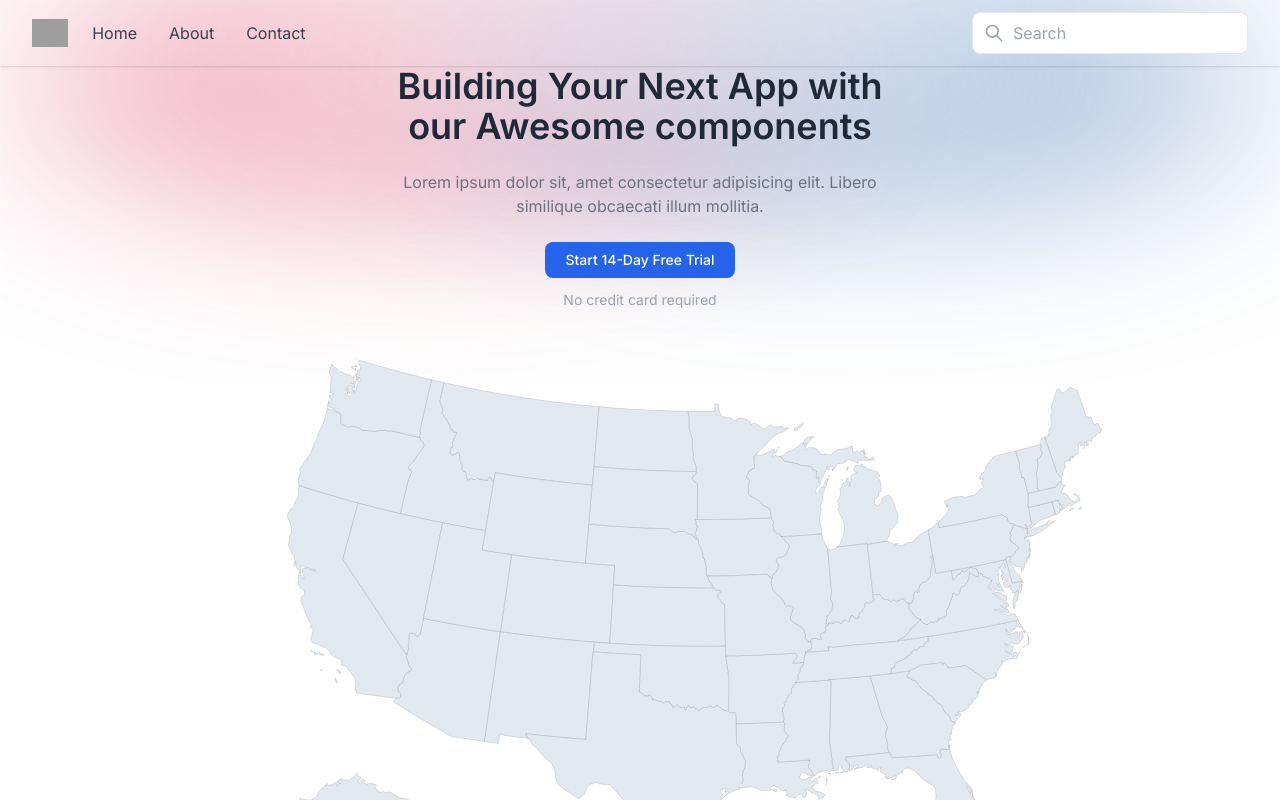
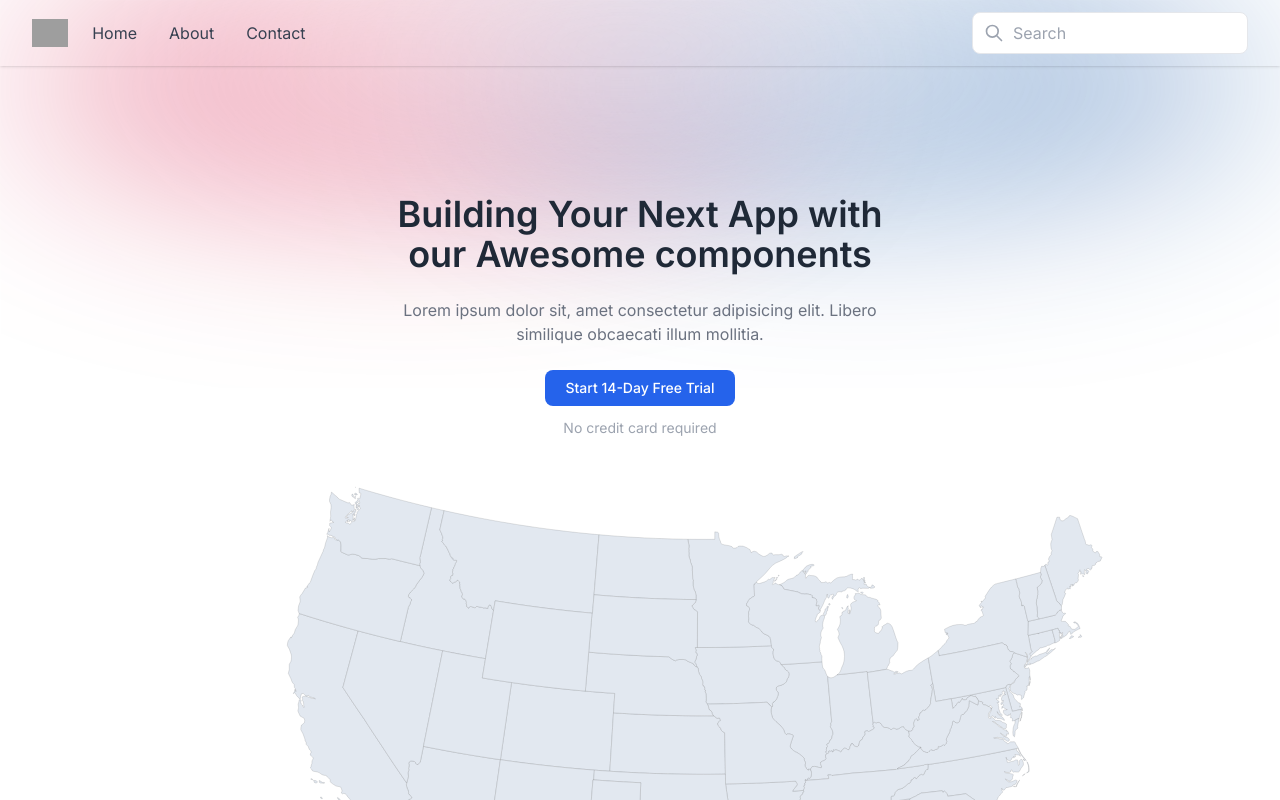
Before and after one commit to hiiqdesigns/paper-trails, a Next.js app: page / in a window 1280 px wide. Shown: the top 800 px of the page. Built offline with nearby package versions, Linux system fonts and the light colour scheme; grey boxes are pictures that could not be loaded.

Commit message:
updated layout and spacing

```diff
--- a/app/components/ui/tables/CandidateTable.tsx
+++ b/app/components/ui/tables/CandidateTable.tsx
@@ -18,9 +18,9 @@ export default function CandidateTable({
       </div>
 
       <div className="flex flex-col mt-6">
-        <div className="-mx-4 -my-2 overflow-x-auto sm:-mx-6 lg:-mx-8">
+        <div className="overflow-x-auto -my-2 md:-mx-6 lg:-mx-8">
           <div className="inline-block min-w-full py-2 align-middle md:px-6 lg:px-8">
-            <div className="overflow-hidden border border-gray-200 md:rounded-lg bg-gray-50">
+            <div className="overflow-hidden border border-gray-200 rounded-lg bg-gray-50">
               <table className="min-w-full divide-y divide-gray-200">
                 {/* Candidate Data Table Header */}
                 <thead>
--- a/app/page.tsx
+++ b/app/page.tsx
@@ -3,7 +3,7 @@ import { USMap } from "./components/US-Map";
 export default function Home() {
   return (
     <main className="flex flex-col items-center min-h-screen">
-      <section className="container px-8">
+      <section className="container px-8 py-16 md:py-32">
         <div className="mx-auto text-center">
           <div className="max-w-lg mx-auto">
             <h1 className="text-3xl font-semibold text-gray-800 lg:text-4xl">
--- a/app/states/[id]/page.tsx
+++ b/app/states/[id]/page.tsx
@@ -16,7 +16,7 @@ export default async function State({
 
   return (
     <main className="flex flex-col items-center min-h-screen">
-      <section className="container px-8">
+      <section className="container px-8 py-6 md:py-12">
         <CandidateTable
           stateName={currentState?.name}
           stateList={legislatorsList}
```
